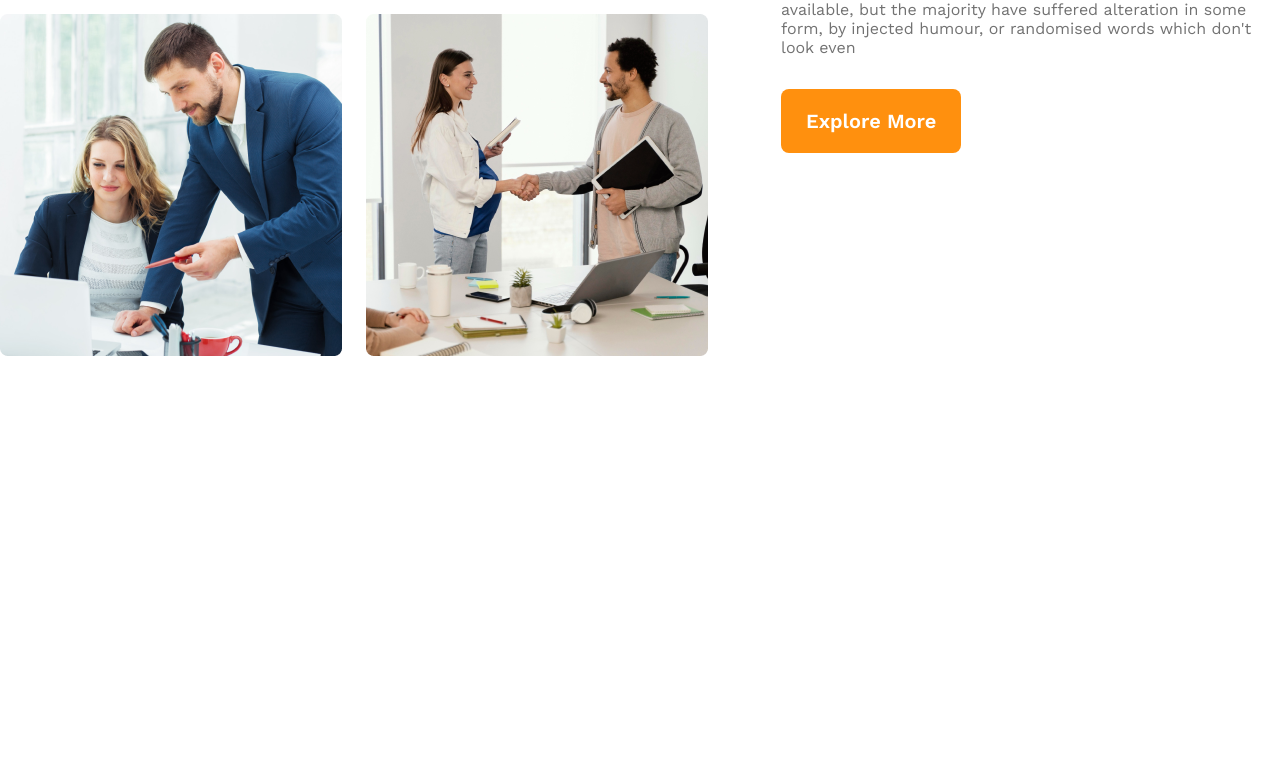
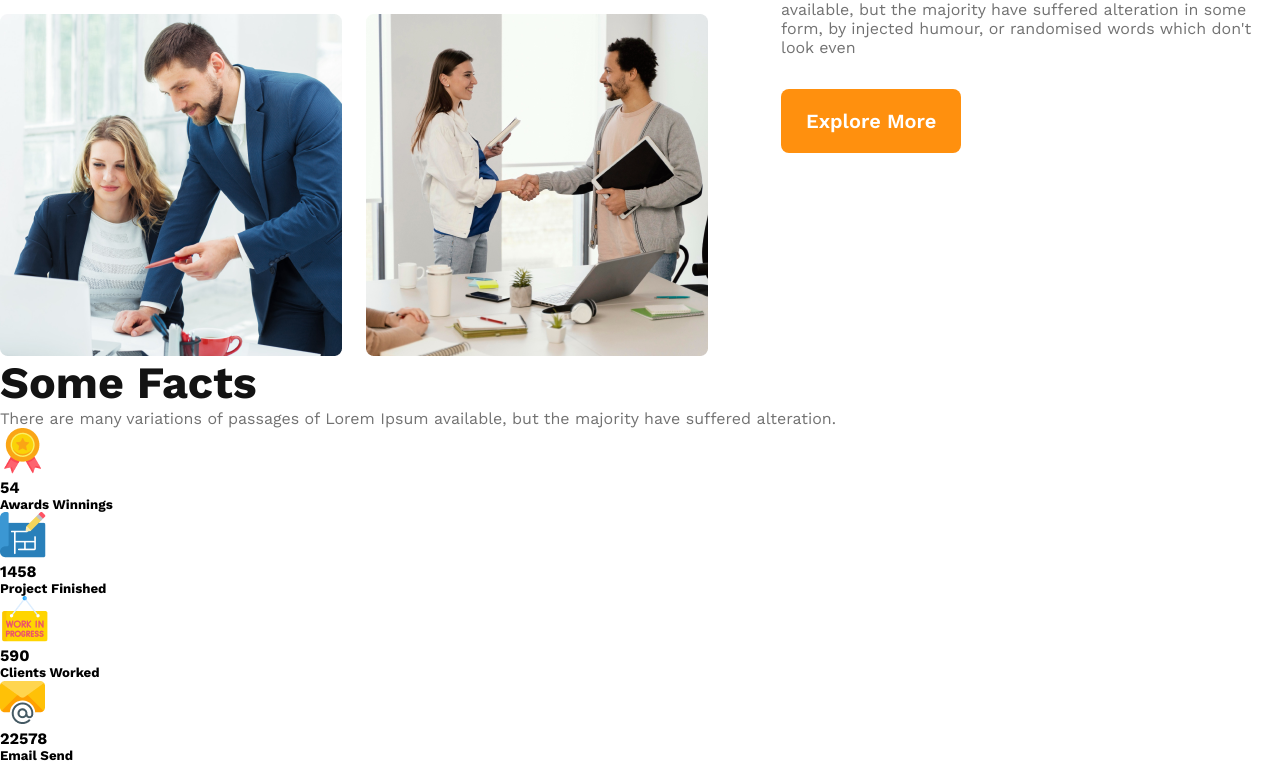
Before and after one commit to rudratechmos/g3-architects, a plain HTML site: page index.html in a window 1280 px wide. Shown: the part 1804-2567 px from the top of the page. Before the commit the page ends 2160 px from the top, so only its background shows below. Drawn offline with nearby package versions, Linux system fonts and the light colour scheme.

Commit message:
added facts html

```diff
--- a/index.html
+++ b/index.html
@@ -20,7 +20,7 @@
         <div class="banner">
             <div class="banner-content">
                 <h1 class="banner-title">Brand New Group of Architects</h1>
-                <p class="banner-description">There are many variations of passages of Lorem Ipsum available, but the majority have suffered alteration in some form, by injected humour, or randomised words which don't look even</p>
+                <p class="banner-description dark-3">There are many variations of passages of Lorem Ipsum available, but the majority have suffered alteration in some form, by injected humour, or randomised words which don't look even</p>
                 <button class="btn-primary">Explore More</button>
             </div>
             <img class="banner-image" src="images/banner.png" alt="">
@@ -35,10 +35,45 @@
                 <img src="images/team4.png" alt="">
             </div>
             <div class="our-features">
-                <h1 class="feature-title"><span class="quick-list">Quick list</span> <span class="of-our">of Our</span><br> <span class="features">Features</span></h1>
-                <p class="feature-description">There are many variations of passages of Lorem Ipsum available, but the majority have suffered alteration in some form, by injected humour, or randomised words which don't look even</p>
+                <h1 class="section-title"><span class="quick-list dark-3">Quick list</span> <span class="of-our">of Our</span><br> <span class="features">Features</span></h1>
+                <p class="feature-description dark-3">There are many variations of passages of Lorem Ipsum available, but the majority have suffered alteration in some form, by injected humour, or randomised words which don't look even</p>
                 <button class="btn-primary">Explore More</button>
             </div>
+        </section>
+
+        <section class="features-container">
+
+        </section>
+
+        <section class="facts">
+            <h1 class="section-title">Some Facts</h1>
+            <p class="dark-3">There are many variations of passages of Lorem Ipsum available, but the majority have suffered alteration.</p>
+            <div class="cards-container">
+                <div class="card">
+                    <img src="images/icons/ribon.png" alt="">
+                    <h4>54</h4>
+                    <h5>Awards Winnings</h5>
+                </div>
+                <div class="card">
+                    <img src="images/icons/projects.png" alt="">
+                    <h4>1458</h4>
+                    <h5>Project Finished</h5>
+                </div>
+                <div class="card">
+                    <img src="images/icons/customers.png" alt="">
+                    <h4>590</h4>
+                    <h5>Clients Worked</h5>
+                </div>
+                <div class="card">
+                    <img src="images/icons/email.png" alt="">
+                    <h4>22578</h4>
+                    <h5>Email Send</h5>
+                </div>
+            </div>
+        </section>
+
+        <section class="sponsors">
+
         </section>
     </main>
     <footer></footer>
--- a/styles/style.css
+++ b/styles/style.css
@@ -8,6 +8,10 @@
 }
 
 /* shared styles */
+.dark-3{
+    color: rgb(114, 114, 114);
+}
+
 .display-flex{
     display: flex;
 }
@@ -25,6 +29,12 @@
 main{
     max-width: 1440px;
     margin: 0 auto;
+}
+
+.section-title{
+    font-size: 2.8rem;
+    font-weight: 700;
+    color: rgb(19, 19, 19);
 }
 
 /* header styles */
@@ -83,8 +93,6 @@ main{
 }
 
 .banner-description{
-    color: rgb(114, 114, 114);
-    font-size: 16px;
     font-weight: 400;
     margin: 32px 0px;
 }
@@ -111,26 +119,14 @@ main{
 }
 
 .quick-list{
-    font-size: 2.8rem;
     font-weight: 500;
-    color: rgb(114, 114, 114);
-}
-
-.of-our{
-    font-size: 2.8rem;
-    font-weight: 700;
-    color: rgb(19, 19, 19);
 }
 
 .features{
-    font-size: 2.8rem;
-    font-weight: 700;
     color: rgb(255, 144, 14) ;
 }
 
 .feature-description{
-    color: rgb(114, 114, 114);
-    font-size: 16px;
     font-weight: 400;
     margin: 24px 0px 32px 0px  ;
 }
```
